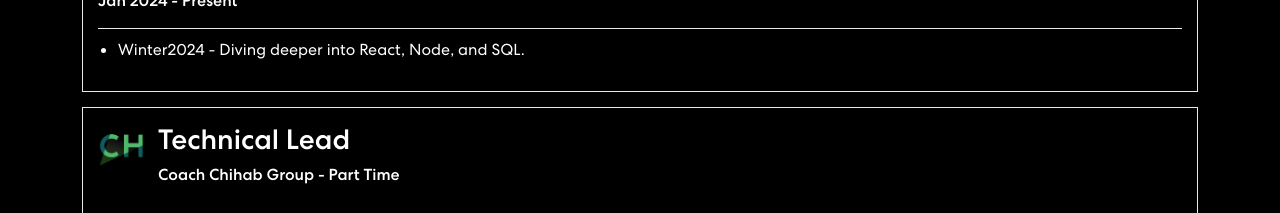
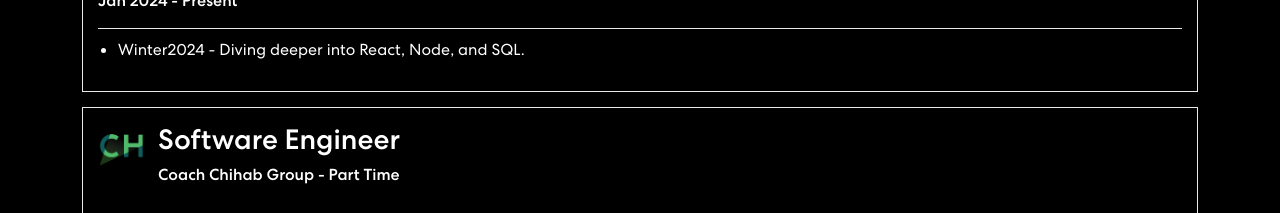
Before and after one commit to Ossama-E/portfolio, a React (Create React App) app: page / in a window 1280 px wide. Shown: the part 1220-1433 px from the top of the page. Built offline with nearby package versions, Linux system fonts and the light colour scheme.

Commit message:
updated resume

```diff
--- a/src/components/Tabs.js
+++ b/src/components/Tabs.js
@@ -54,7 +54,7 @@ export const Info = () => {
       },
       {
          companyName: "Coach Chihab Group - Part Time",
-         jobTitle: "Technical Lead",
+         jobTitle: "Software Engineer",
          companyLogo: CCG,
          jobDescription: [
             `Engineered a Vue.js-based check-in platform, reducing check-in time by 95% and processing over 50 attendees.`,
```
Also changed, not shown: 1 other file (tests, documents, lock files or other folders).
